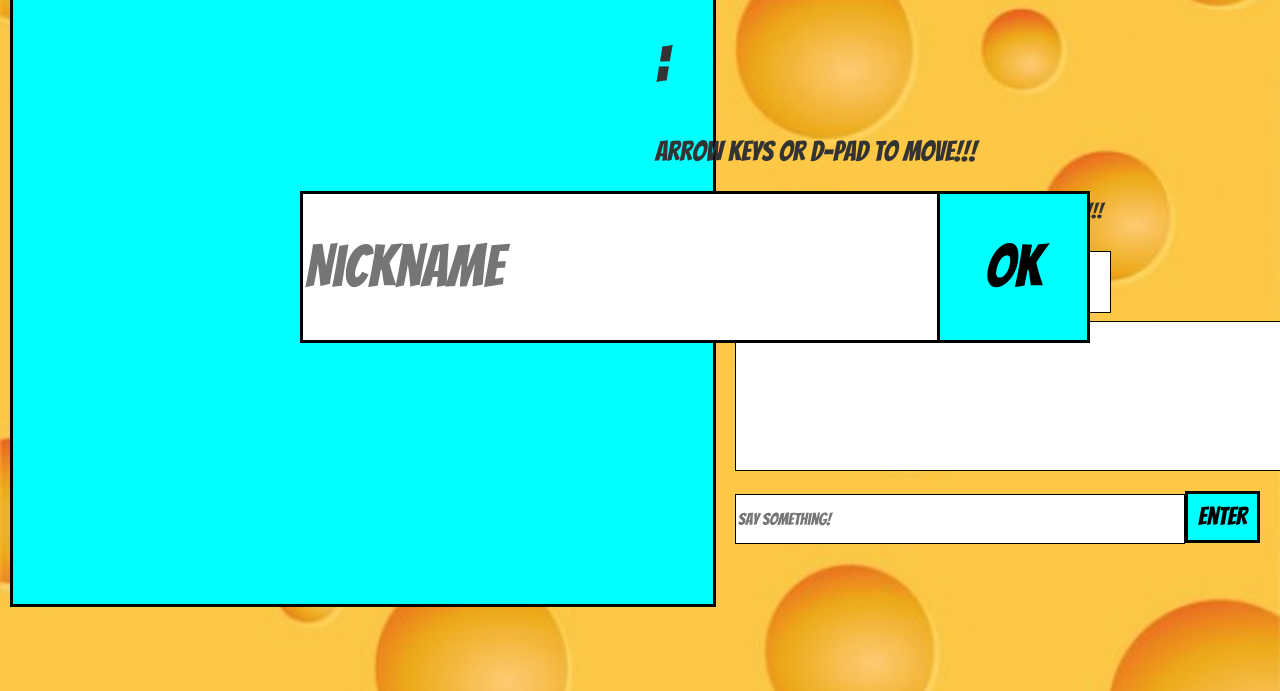
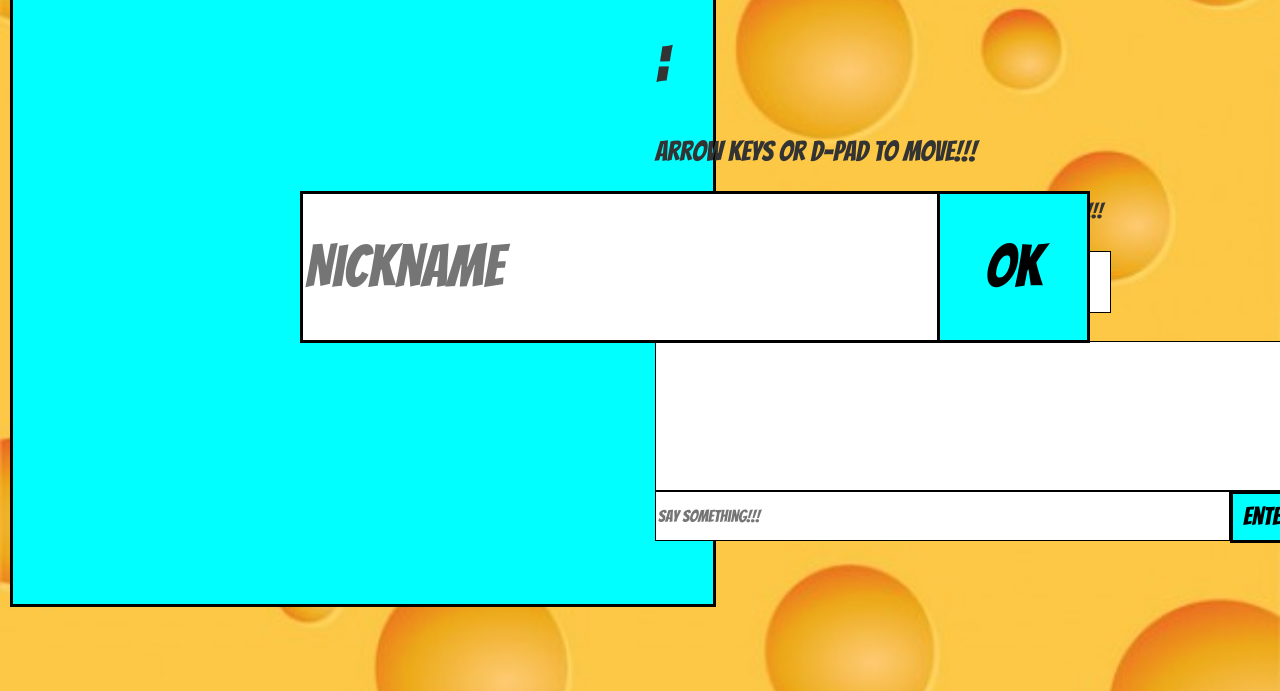
Before and after one commit to KFarm93/madmouse, a website: page public/index.html in a window 1280 px wide. Shown: the part 109-800 px from the top of the page. Drawn offline with nearby package versions, Linux system fonts and the light colour scheme; no server answers.

Commit message:
more styling stuff

```diff
--- a/public/index.html
+++ b/public/index.html
@@ -29,6 +29,10 @@
           <p class="instructions1">Arrow keys or d-pad to move!!!</p>
           <p class="instructions2">Work together to get to the cheese before time runs out!!!</p>
           <p class="connected">{{playersConnected}} player(s) connected</p>
+          <div id="messageDiv"></div>
+          <form action="" id="messageForm">
+              <input id="messageInput" autocomplete="off" placeholder="Say something!!!"/><button id="messageEnter" class="btn-success">Enter</button>
+          </form>
         </div>
         <div class="col col-xs-5 col-sm-5 col-md-5 col-lg-5 col-xs-offset-1 col-sm-offset-1 col-md-offset-1 col-lg-offset-1 arrowButtons">
           <img src="images/up_arrow.png" ng-click="upArrow()">
@@ -43,10 +47,6 @@
         <div class="col col-xs-5 col-sm-5 col-md-5 col-lg-5 col-xs-offset-1 col-sm-offset-1 col-md-offset-1 col-lg-offset-1 arrowButtons">
           <img src="images/down_arrow.png" ng-click="downArrow()">
         </div>
-          <div id="messageDiv"></div>
-          <form action="" id="messageForm">
-            <input id="messageInput" autocomplete="off" placeholder="Say something!"/><button id="messageEnter" class="btn-success">Enter</button>
-          </form>
       </div>
     </div>
   </body>
--- a/public/style.css
+++ b/public/style.css
@@ -156,7 +156,7 @@ body {
   background-color: white;
   border: 1px solid black;
   padding: 10px 125px;
-  /*margin-left: 800px;*/
+  /*margin-top: 280px;*/
   font-size: 2em;
   font-family: 'Bangers', cursive;
 }
@@ -171,22 +171,24 @@ body {
     }
 
     #messageForm {
-      top: 600px;
-      left: 735px;
+      margin-top: 240px;
+      float: left;
       width: 800px;
       font-family: 'Bangers', cursive;
       font-size: 1.2em;
     }
 
     #messageEnter {
+      display: block;
       height: 52px;
       width: 75px;
       font-size: 1.5em;
     }
 
     #messageDiv {
-      top: 430px;
-      left: 735px;
+      display: block;
+      margin-top: 90px;
+      float: left;
       width: 650px;
       height: 150px;
       font-family: 'Bangers', cursive;
@@ -194,7 +196,9 @@ body {
     }
 
     #messageInput {
-      width: 450px;
+      display: block;
+      float: left;
+      width: 575px;
       height: 50px;
     }
 
@@ -215,7 +219,7 @@ body {
 
   #messageEnter {
     top: 1300px;
-    width: 100px;
+    width: 15%;
     height: 28px;
   }
 
@@ -227,7 +231,7 @@ body {
   }
 
   #messageInput {
-    width: 700px;
+    width: 85%;
   }
 
   #login {
@@ -261,7 +265,8 @@ body {
 }
 
 .names {
-  color: blue;
+  color: black;
+  text-decoration: underline;
   margin-right: 2%;
   margin-left: 0;
 }
```
